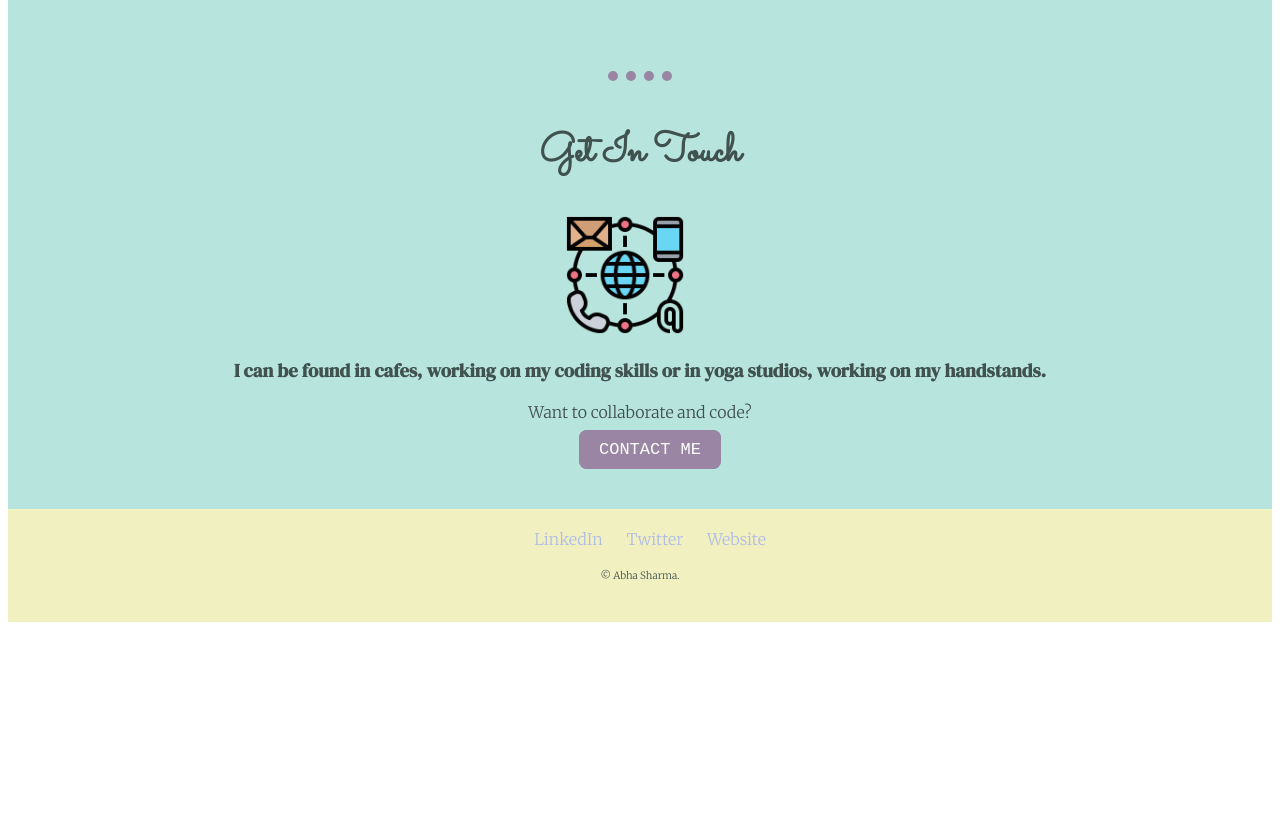
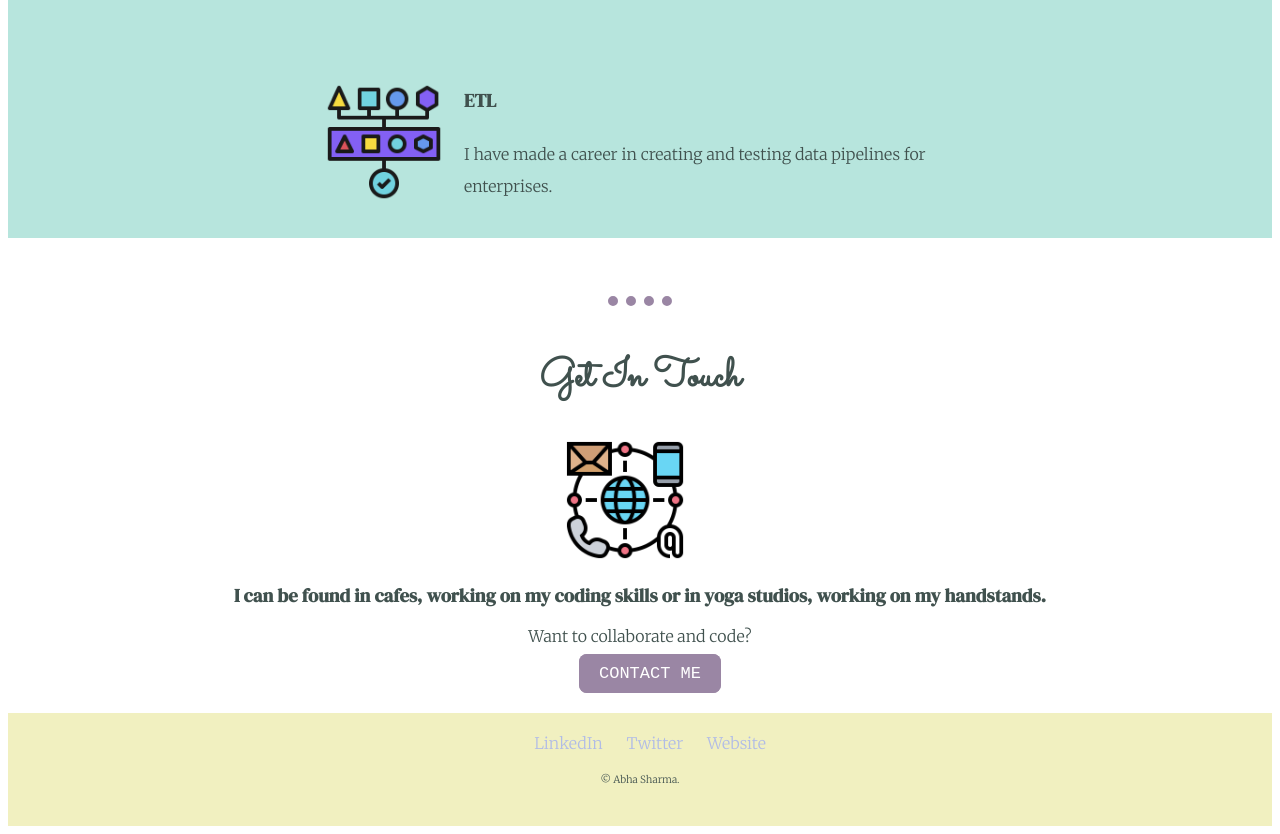
Before and after one commit to textpert/abha-website, a plain HTML site: page index.html in a window 1280 px wide. Shown: the part 1494-2328 px from the top of the page. Before the commit the page ends 2124 px from the top, so only its background shows below. Drawn offline with Linux system fonts and the light colour scheme.

Commit message:
Update index.html
added HTML for img3

```diff
--- a/index.html
+++ b/index.html
@@ -50,6 +50,15 @@
     <div class="space">
 
     </div>
+    <div class="skill-row">
+        <img class="skills-img3" src="images/data.png" alt="data-img" />
+        <h3>ETL</h3>
+        <p>
+          I have made a career in creating and testing data pipelines for enterprises.
+        </p>
+      </div>
+    </div>
+    <div class="space"></div>
 
     <hr>
     <div class="contact-me">
```
